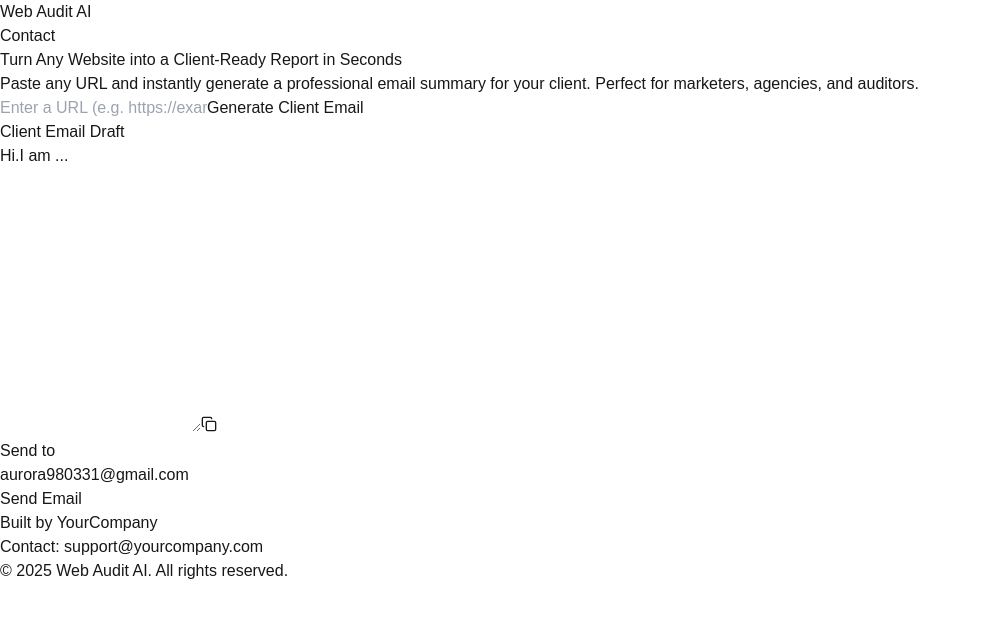
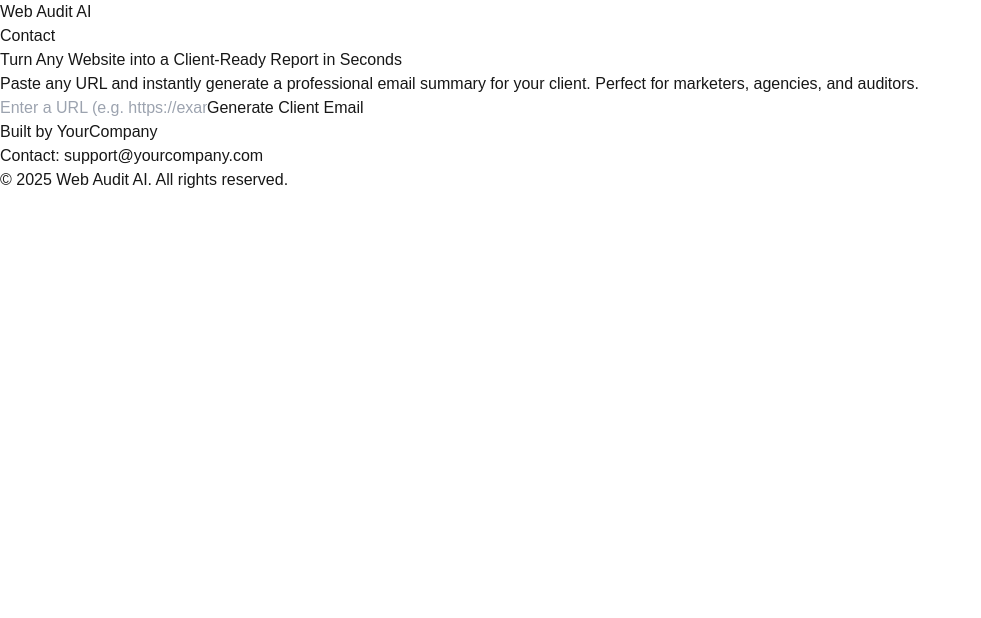
Before and after one commit to HiQualityStar/email_automation_platform, a Next.js app: page / in a window 1280 px wide. Shown: the top 618 px of the page, without its empty margins (0-981 px from the left). Built offline with nearby package versions, Linux system fonts and the light colour scheme.

Commit message:
feat: email

```diff
--- a/src/app/page.tsx
+++ b/src/app/page.tsx
@@ -7,14 +7,17 @@ export default function Home() {
   const [url, setUrl] = useState("");
   const [loading, setLoading] = useState(false);
   const [, setScraped] = useState("");
-  const [summary, setSummary] = useState("Hi.I am ...");
+  const [summary, setSummary] = useState("");
   const [error, setError] = useState("");
+  const [sendTo, setSendTo] = useState("");
+  const [subject, setSubject] = useState("");
 
   const handleSubmit = async () => {
     if (!url) return;
     setLoading(true);
     setScraped("");
     setSummary("");
+    setSubject(""); // reset
     setError("");
 
     try {
@@ -32,6 +35,13 @@ export default function Home() {
 
       setScraped(data.scraped);
       setSummary(data.summary);
+
+      // ✅ Extract subject from the first line like "Subject: Something"
+      const firstLine = data.summary
+        .split("\n")[0]
+        .replace(/^Subject:\s*/i, "")
+        .trim();
+      setSubject(firstLine);
     } catch (err: unknown) {
       if (err instanceof Error) {
         setError(err.message);
@@ -42,6 +52,7 @@ export default function Home() {
       setLoading(false);
     }
   };
+
   const copyToClipboard = () => {
     navigator.clipboard.writeText(summary);
   };
@@ -52,12 +63,17 @@ export default function Home() {
   //   },
   // };
   const sendEmail = async () => {
+    if (!sendTo) {
+      alert("Please enter email address");
+      return;
+    }
+
     try {
       const res = await axios.post(
         "/api/send-audit",
         {
-        to: "aurora980331@gmail.com",
-        subject: "Hotel",
+          to: sendTo,
+          subject: subject,
           text: summary,
           html: `<div>${summary}</div>`,
         }
@@ -123,35 +139,57 @@ const sendEmail = async () => {
       </section>
 
       {/* Output Section */}
-      {/* {summary && ( */}
-        <section className="px-6 py-10 bg-white border-t border-gray-200">
-          <div className="max-w-4xl mx-auto">
-            <h3 className="text-2xl font-semibold mb-4 text-gray-800">
+      {summary && (
+        <section className="px-6 py-12 bg-white border-t border-gray-200">
+          <div className="max-w-4xl mx-auto space-y-6">
+            <h3 className="text-3xl font-bold text-gray-800">
               Client Email Draft
             </h3>
+
             <div className="relative">
+              <label
+                htmlFor="summary"
+                className="block text-sm font-medium text-gray-600 mb-2"
+              >
+                Draft Content
+              </label>
               <textarea
+                id="summary"
                 value={summary}
                 onChange={(e) => setSummary(e.target.value)}
                 rows={12}
-                className="w-full p-4 border rounded-md font-mono text-sm bg-gray-50"
+                className="w-full p-4 border border-gray-300 rounded-md font-mono text-sm bg-gray-50 focus:outline-none focus:ring-2 focus:ring-blue-500"
               />
               <button
                 onClick={copyToClipboard}
-                className="absolute top-2 right-2 bg-blue-500 text-white p-2 rounded hover:bg-blue-600"
+                className="absolute top-3 right-3 bg-blue-500 text-white p-2 rounded-md hover:bg-blue-600 shadow-md transition-all"
                 title="Copy to clipboard"
               >
                 <Copy size={16} />
               </button>
             </div>
-            <div>Send to</div>
-            <div>aurora980331@gmail.com</div>
-            <button onClick={sendEmail} className="">
+
+            <div className="space-y-1">
+              <label className="text-sm text-gray-600">Send to:</label>
+              <div className="text-base text-gray-800 font-medium">
+                <input
+                  className="border border-gray-600 rounded-md w-64 px-2"
+                  type="text"
+                  value={sendTo}
+                  onChange={(e) => setSendTo(e.target.value)}
+                />
+              </div>
+            </div>
+
+            <button
+              onClick={sendEmail}
+              className="inline-flex items-center px-6 py-3 bg-blue-600 text-white text-sm font-semibold rounded-md hover:bg-blue-700 transition-all shadow"
+            >
               Send Email
             </button>
           </div>
         </section>
-      {/* )} */}
+      )}
 
       {/* Contact + Footer */}
       <footer
```
Lines whose indentation alone changed are shown as unchanged.
